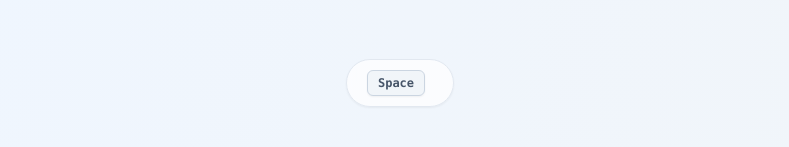
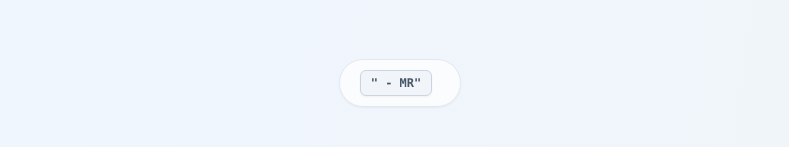
Before and after one commit to BruhXDs/aihumanizerv2, a React (Vite) app: page / in a window 1280 px wide. Shown: the part 8629-8776 px from the top of the page, without its empty margins (240-1029 px from the left). Built offline with nearby package versions, Linux system fonts and the light colour scheme.

Commit message:
Update EssayView.tsx

```diff
--- a/src/components/EssayView.tsx
+++ b/src/components/EssayView.tsx
@@ -31,7 +31,7 @@ export default function EssayView() {
         <div className="mt-16 text-center">
           <div className="inline-flex items-center gap-2 px-5 py-2.5 bg-white/70 backdrop-blur-sm rounded-full border border-slate-200 shadow-sm">
             <kbd className="px-2.5 py-1 text-xs font-semibold text-slate-600 bg-slate-100 border border-slate-300 rounded-md shadow-sm">
-              Space
+              " - MR"
             </kbd>
             <span className="text-sm text-slate-500"></span>
           </div>
```
